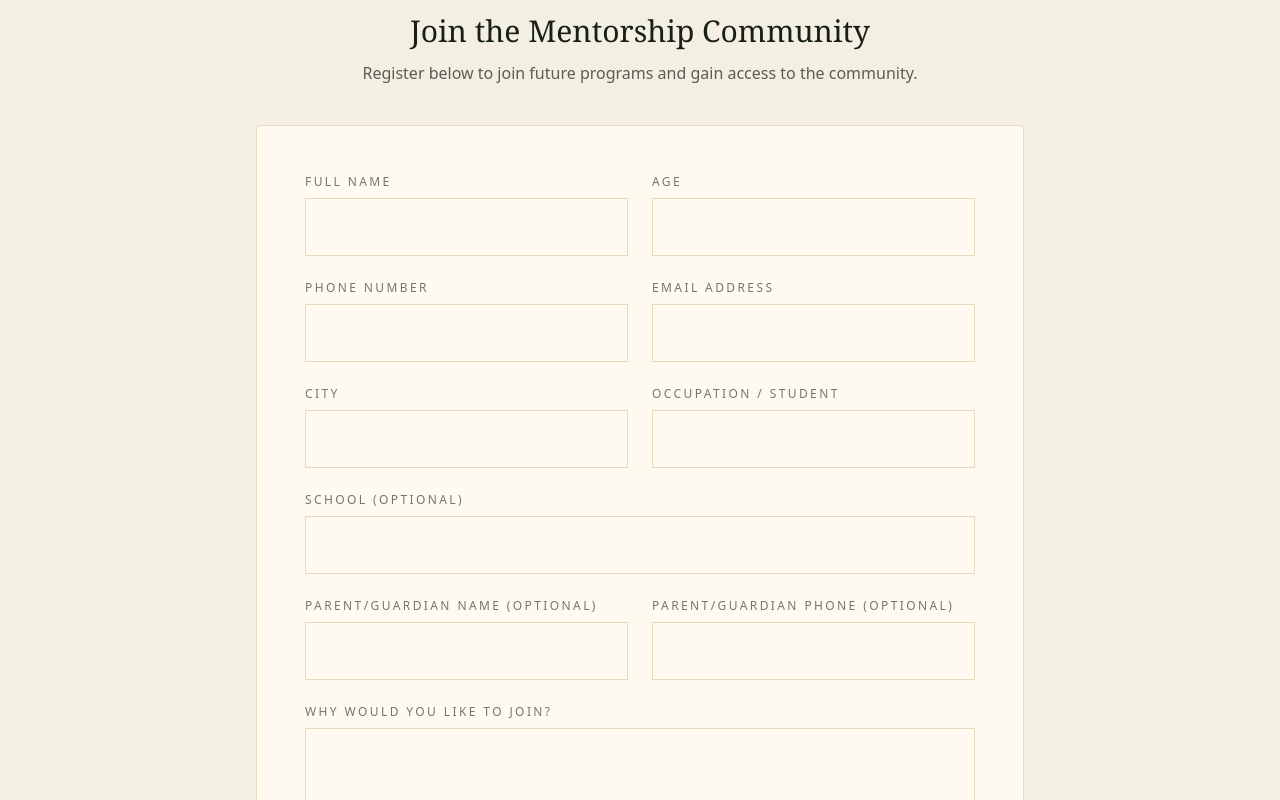
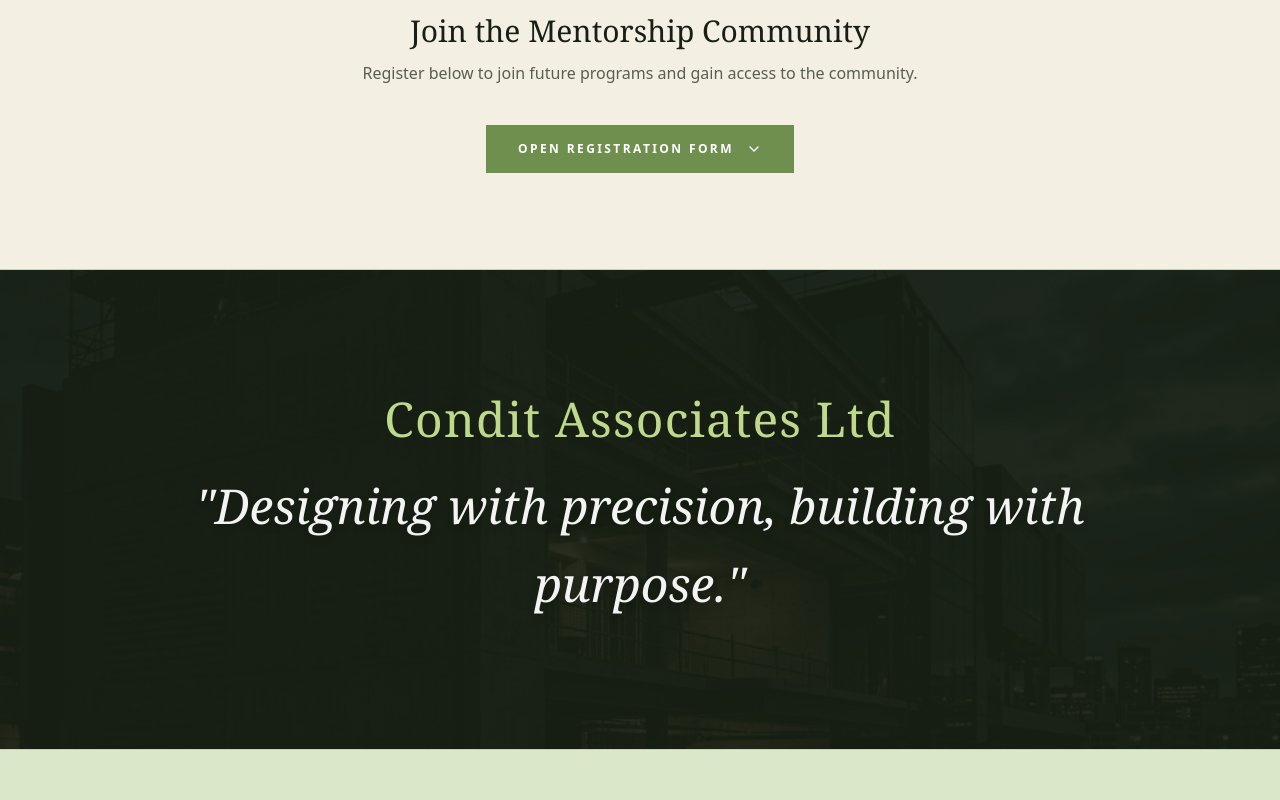
Before and after one commit to conditassociatesltd-gif/purposeful-builder, a Next.js app in the folder purposeful-builder/: page /building in a window 1280 px wide. Shown: the part 2160-2960 px from the top of the page. Built offline with nearby package versions, Linux system fonts and the light colour scheme.

Commit message:
Make Mentorship Form toggleable to reduce visual noise

```diff
--- a/purposeful-builder/components/MentorshipForm.tsx
+++ b/purposeful-builder/components/MentorshipForm.tsx
@@ -1,11 +1,12 @@
 "use client";
 
 import { useState } from "react";
-import { ArrowRight, MessageCircle } from "lucide-react";
+import { ArrowRight, MessageCircle, ChevronDown } from "lucide-react";
 
 export default function MentorshipForm() {
   const [isSubmitting, setIsSubmitting] = useState(false);
   const [isSubmitted, setIsSubmitted] = useState(false);
+  const [isFormVisible, setIsFormVisible] = useState(false);
 
   const handleSubmit = async (e: React.FormEvent<HTMLFormElement>) => {
     e.preventDefault();
@@ -55,8 +56,22 @@ export default function MentorshipForm() {
     );
   }
 
+  if (!isFormVisible) {
+    return (
+      <div className="flex justify-center">
+        <button
+          onClick={() => setIsFormVisible(true)}
+          className="inline-flex items-center gap-3 px-8 py-4 text-xs tracking-[0.2em] uppercase text-white font-semibold transition-colors hover:bg-[#5a743e]"
+          style={{ background: "var(--rust)" }}
+        >
+          Open Registration Form <ChevronDown size={16} />
+        </button>
+      </div>
+    );
+  }
+
   return (
-    <form onSubmit={handleSubmit} className="border p-8 md:p-12 rounded-sm bg-[var(--card)]" style={{ borderColor: "var(--peach)" }}>
+    <form onSubmit={handleSubmit} className="border p-8 md:p-12 rounded-sm bg-[var(--card)] animate-in fade-in slide-in-from-top-4 duration-500" style={{ borderColor: "var(--peach)" }}>
       {/* Honeypot for FormSubmit */}
       <input type="text" name="_honey" style={{ display: "none" }} />
       {/* Disable captcha for seamless experience */}
```
